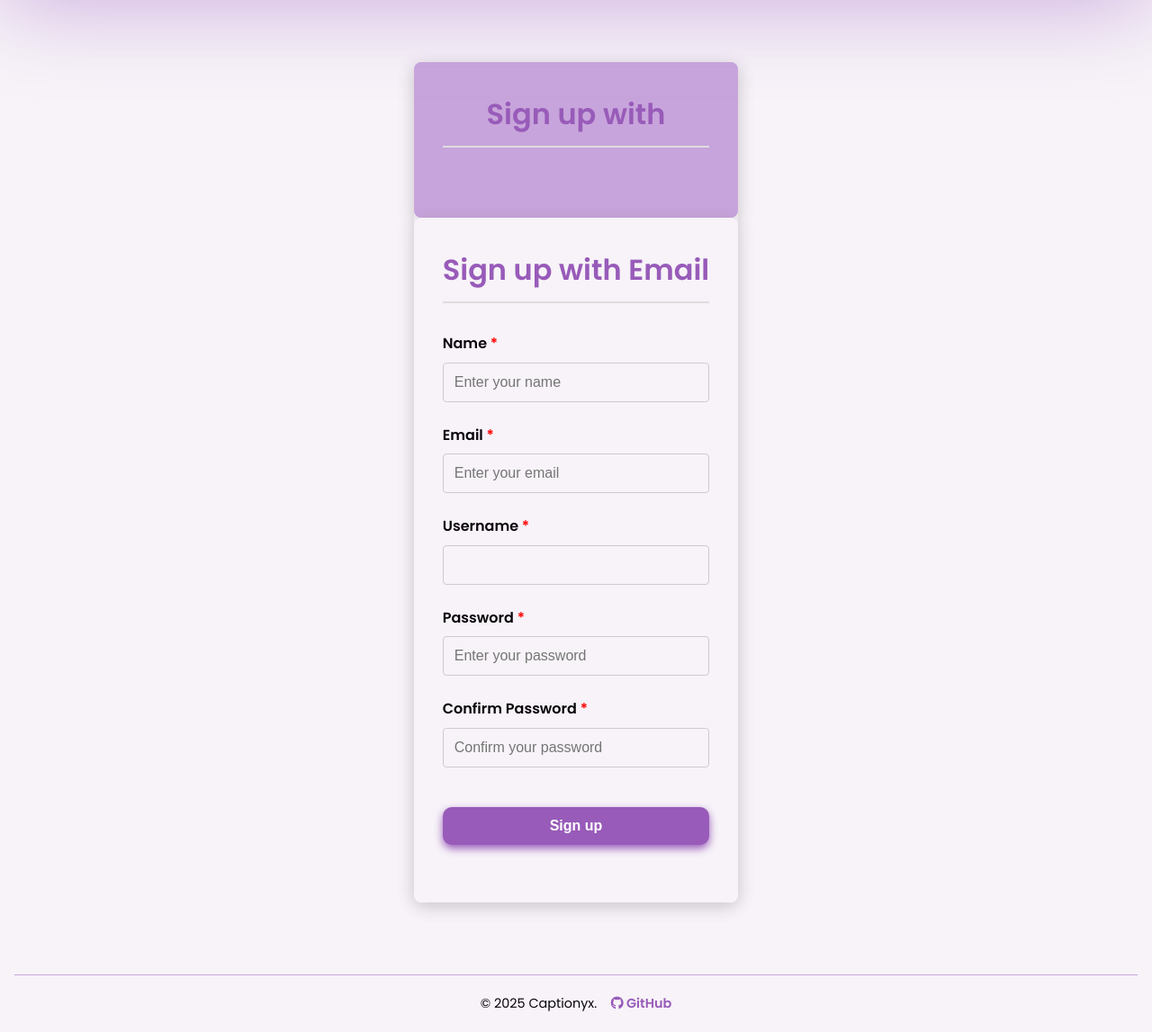
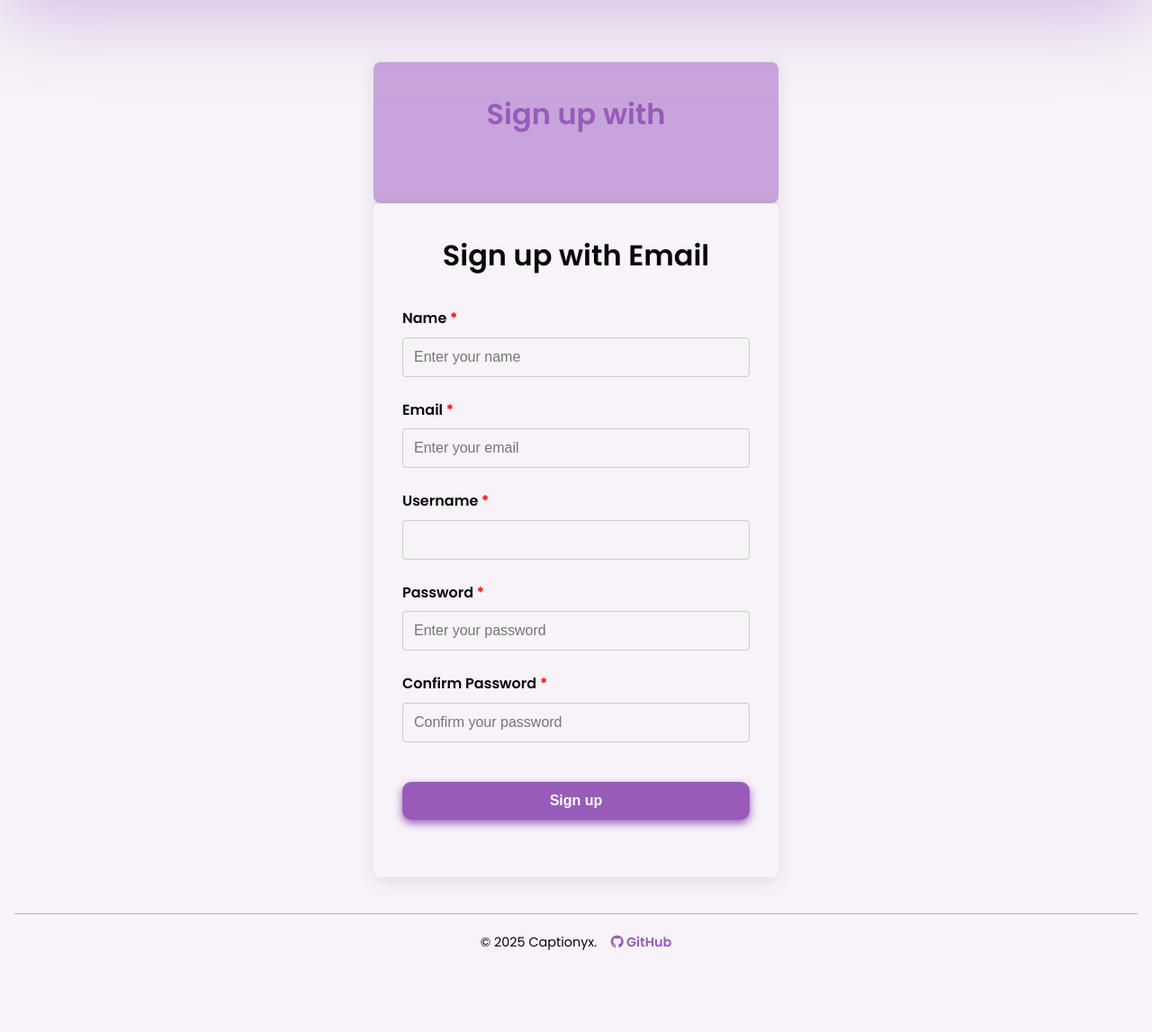
Before and after one commit to awerks/website, a Python web app: template templates/auth/register.html in a window 1280 px wide. Shown: the part 91-1238 px from the top of the page at 90% size. After the commit the page ends 1147 px from the top, so only its background shows below. Run offline with Jinja, Linux system fonts and the light colour scheme; the template is opened without the code that fills it, so the values that code supplies are empty; some libraries are stand-ins or nearby versions.

Commit message:
Enhance registration page layout and styling; remove unused TLS option in email utility

```diff
--- a/templates/auth/register.html
+++ b/templates/auth/register.html
@@ -4,15 +4,23 @@
 {% block extra_head %}
 <link rel="stylesheet" href="/static/auth.css">
 <script src="https://accounts.google.com/gsi/client" async defer></script>
+<style>
+    main {
+        width: 100%;
+        min-width: 200px;
+        max-width: 450px;
+    }
 
+    h1 {
+        margin-bottom: 1rem;
+    }
+</style>
 {% endblock %}
 
 
 
 {% block content %}
 <main>
-    <section>
-        <div class="register-container">
     <div class="google-signup-container">
         <h1>Sign up with</h1>
         <div class="google-singup-button">
@@ -21,8 +29,8 @@
                 data-login_uri="/auth/google_register_callback" data-auto_prompt="false">
             </div>
 
-                    <div class="g_id_signin" data-type="standard" data-size="large" data-theme="outline"
-                        data-text="signup_with" data-shape="circle" data-logo_alignment="left">
+            <div class="g_id_signin" data-type="standard" data-size="large" data-theme="outline" data-text="signup_with"
+                data-shape="circle" data-logo_alignment="left">
             </div>
         </div>
     </div>
@@ -77,8 +85,6 @@
         </form>
 
     </div>
-        </div>
-    </section>
 
 </main>
 
--- a/utils.py
+++ b/utils.py
@@ -27,6 +27,5 @@
         port=smtp_port,
         username=smtp_username,
         password=smtp_password,
-        use_tls=True,
         timeout=5,
     )
```
Lines whose indentation alone changed are shown as unchanged.
